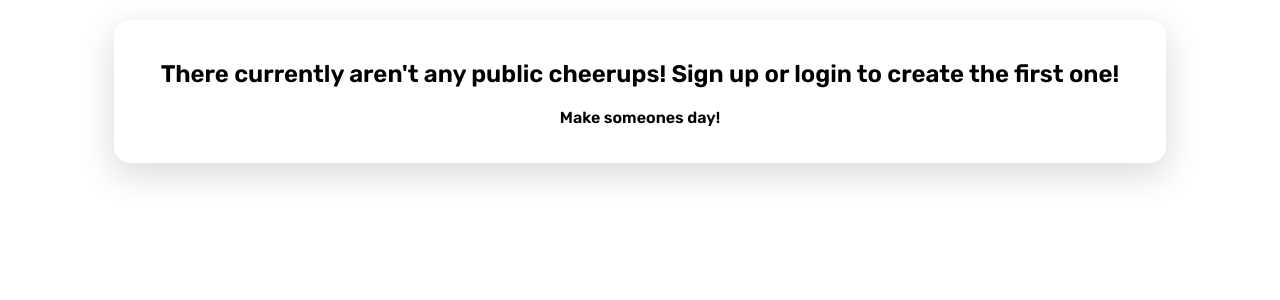
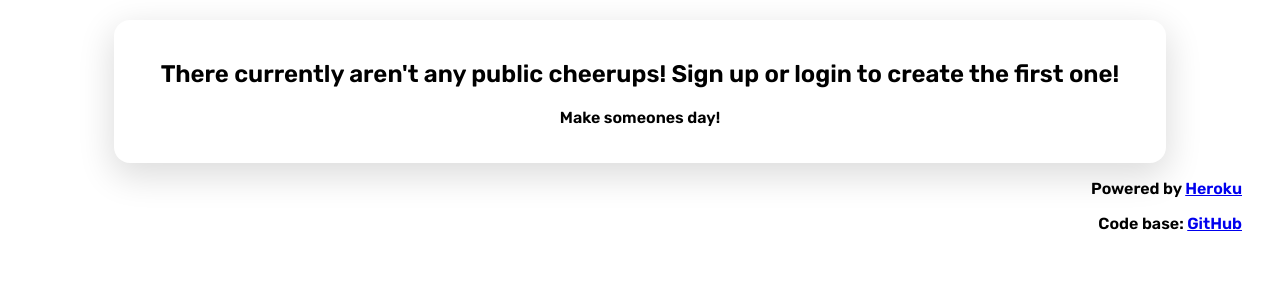
Before and after one commit to kdaya001/cheer-you-up, a Flask app: page /home in a window 1280 px wide. Shown: the part 80-380 px from the top of the page. Run offline with Flask 2, Linux system fonts and the light colour scheme; data that the repository does not hold is empty; some libraries are stand-ins or nearby versions.

```diff
--- a/static/styles/base-style.css
+++ b/static/styles/base-style.css
@@ -227,6 +227,11 @@ button:hover {
     width: 25%;
 }
 
+#footer-banner {
+    text-align: right;
+    margin-right: 30px;
+}
+
 @media only screen and (max-width: 900px) {
     .cheerup-content-container {
         display: flex;
--- a/templates/base.html
+++ b/templates/base.html
@@ -113,8 +113,13 @@
 
         {% block main_content %}{% endblock main_content %}
     </main>
+
+
     <footer>
-
+        <aside id="footer-banner">
+            <p>Powered by <a href="https://dashboard.heroku.com/">Heroku</a></p>
+            <p>Code base: <a href=https://github.com/kdaya001/cheer-you-up>GitHub</a></p>
+        </aside>
     </footer>
 
     {% block javascript %}
--- a/templates/user/profile.html
+++ b/templates/user/profile.html
@@ -119,7 +119,9 @@
                 {% endif %}
                 </div>
             </td>
+        </tr>
         {% endif %}
+        </table>
 
         {% else %}
             <!-- If the user logged in is viewing their own profile and have no cheerups posted -->
```
Also changed, not shown: README.md.
